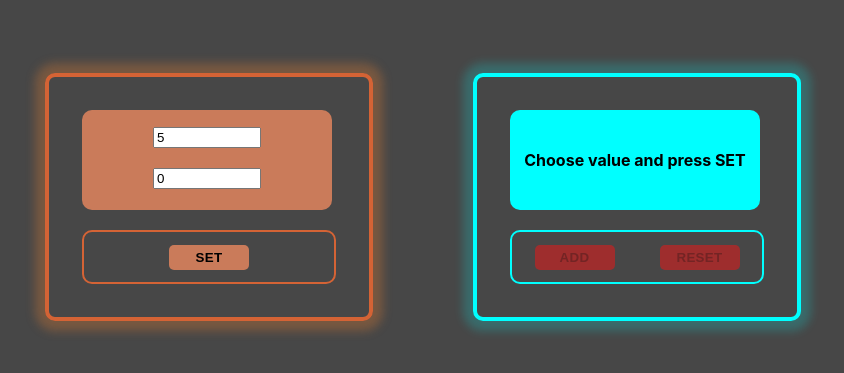
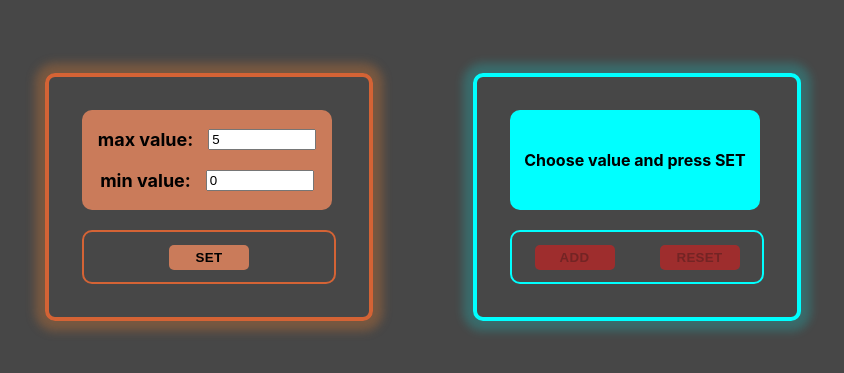
Before and after one commit to artkosmos/Advanced-Counter-Redux, a React (Create React App) app: page / in a window 1280 px wide. Shown: the part 203-576 px from the top of the page, without its empty margins (217-1061 px from the left). Built offline with nearby package versions, Linux system fonts and the light colour scheme.

Commit message:
refactor Instruction.tsx and its nested components

```diff
--- a/src/components/DisplayInstruction.module.css
+++ b/src/components/DisplayInstruction.module.css
@@ -15,6 +15,12 @@
   flex-direction: column;
   justify-content: center;
   align-items: center;
-    gap: 5px;
-    margin-top: 10px;
+  gap: 20px;
 }
+
+.inputLine {
+  display: flex;
+  justify-content: center;
+  align-items: center;
+  gap: 15px;
+}
--- a/src/components/DisplayInstruction.tsx
+++ b/src/components/DisplayInstruction.tsx
@@ -1,45 +1,56 @@
 import style from "./DisplayInstruction.module.css";
 import {Input} from "./Input";
 import {useDispatch, useSelector} from "react-redux";
-import {StateType} from "../reduxStore/store";
-import {changeMaxValueAC, changeMinValueAC, InitialStateType} from "../reducers/counter-reducer";
+import {changeMaxValueAC, changeMinValueAC, changeStatusAC} from "../reducers/counter-reducer";
+import {maxValueSelector, minValueSelector, stateSelector} from "../selectors/selectors";
 
 export const DisplayInstruction = () => {
 
   const dispatch = useDispatch()
 
-  const state = useSelector<StateType, InitialStateType>(state => state.counterData)
+  const minValue = useSelector(minValueSelector)
+  const maxValue = useSelector(maxValueSelector)
+  const state = useSelector(stateSelector)
+
   console.log(state)
 
   const setMaxValue = (value: number) => {
+    if(value <= minValue || value < 0) {
+      dispatch(changeStatusAC('error'))
+    } else {
+      dispatch(changeStatusAC('setting'))
+    }
     dispatch(changeMaxValueAC(value))
   }
 
   const setMinValue = (value: number) => {
+    if(value >= maxValue || value < 0) {
+      dispatch(changeStatusAC('error'))
+    } else {
+      dispatch(changeStatusAC('setting'))
+    }
     dispatch(changeMinValueAC(value))
+
   }
-
-  const inputErrorCondition =
-    state.values.maxValue === state.values.minValue
-    || state.values.minValue > state.values.maxValue
-    || state.values.maxValue < 0
-    || state.values.minValue < 0
-
 
   return (
     <div>
       <div className={style.instruction}>
         <div className={style.inputWrapper}>
+          <div className={style.inputLine}>
+            <span>max value:</span>
             <Input
               callBack={setMaxValue}
-            value={state.values.maxValue}
-            inputError={inputErrorCondition}
+              value={maxValue}
             />
+          </div>
+          <div className={style.inputLine}>
+            <span>min value:</span>
             <Input
               callBack={setMinValue}
-            value={state.values.minValue}
-            inputError={inputErrorCondition}
+              value={minValue}
             />
+          </div>
         </div>
       </div>
     </div>
--- a/src/components/Input.module.css
+++ b/src/components/Input.module.css
@@ -6,15 +6,6 @@
 
 .input {
   width: 100px;
-}
-.errorMessage {
-  color: transparent;
-  font-size: 12px;
-  align-self: flex-end;
-}
-
-.errorMessage.active {
-  color: red;
 }
 
 .error {
@@ -26,4 +17,5 @@
 .inputWrapper {
   display: flex;
   flex-direction: column;
+  align-items: center;
 }
--- a/src/components/Input.tsx
+++ b/src/components/Input.tsx
@@ -1,28 +1,22 @@
-import {ChangeEvent} from 'react';
+import {ChangeEvent, ComponentPropsWithoutRef} from 'react';
 import style from './Input.module.css'
-import {useDispatch} from "react-redux";
-import {changeStatusAC} from "../reducers/counter-reducer";
+import {useSelector} from "react-redux";
+import {statusSelector} from "../selectors/selectors";
 
 type InputPropsType = {
   value: number
   callBack?: (value: number) => void
-  inputError: boolean
-}
+} & Omit<ComponentPropsWithoutRef<'input'>, 'type'>
 
-export const Input = ({
-                        value,
-                        callBack,
-                        inputError,
-                      }: InputPropsType) => {
+export const Input = ({value, callBack, ...rest}: InputPropsType) => {
 
-  const dispatch = useDispatch()
+  const status = useSelector(statusSelector)
 
   const onChangeHandler = (event: ChangeEvent<HTMLInputElement>) => {
     callBack?.(Number(event.currentTarget.value))
-    dispatch(changeStatusAC(true))
   }
 
-  const currentClassName = inputError ? `${style.input} ${style.error}` : style.input
+  const inputClassName = status === 'error' ? `${style.input} ${style.error}` : style.input
 
   return (
     <div className={style.inputWrapper}>
@@ -31,11 +25,9 @@ export const Input = ({
           type={'number'}
           value={value}
           onChange={onChangeHandler}
-          className={currentClassName}
+          className={inputClassName}
+          {...rest}
         />
-      </div>
-      <div className={inputError ? `${style.errorMessage} ${style.active}` : style.errorMessage}>
-        invalid value!
       </div>
     </div>
   )
--- a/src/components/Instruction.tsx
+++ b/src/components/Instruction.tsx
@@ -2,27 +2,20 @@ import style from "./Instruction.module.css";
 import {Button} from "./Button";
 import {DisplayInstruction} from "./DisplayInstruction";
 import {useDispatch, useSelector} from "react-redux";
-import {StateType} from "../reduxStore/store";
-import {changeStatusAC, InitialStateType, resetCounterValueAC} from "../reducers/counter-reducer";
+import {changeStatusAC, resetCounterValueAC} from "../reducers/counter-reducer";
+import {statusSelector} from "../selectors/selectors";
 
 
 export const Instruction = () => {
 
   const dispatch = useDispatch()
 
-  const state = useSelector<StateType, InitialStateType>(state => state.counterData)
+  const status = useSelector(statusSelector)
 
   const setInstruction = () => {
-    dispatch(resetCounterValueAC(state.values.minValue))
-    dispatch(changeStatusAC(false))
+    dispatch(resetCounterValueAC())
+    dispatch(changeStatusAC('counter'))
   }
-
-  const disabledCondition =
-    state.values.maxValue === state.values.minValue
-    || state.values.minValue > state.values.maxValue
-    || state.values.maxValue < 0
-    || state.values.minValue < 0
-    || !state.status
 
   return (
     <div>
@@ -32,8 +25,8 @@ export const Instruction = () => {
           <div className={style.buttonsArea}>
             <Button
               using={'instruction'}
-              callBack={setInstruction}
-              disabled={disabledCondition}
+              onClick={setInstruction}
+              disabled={status === 'error' || status === 'counter'}
             >SET
             </Button>
           </div>
```
Lines whose indentation alone changed are shown as unchanged.
